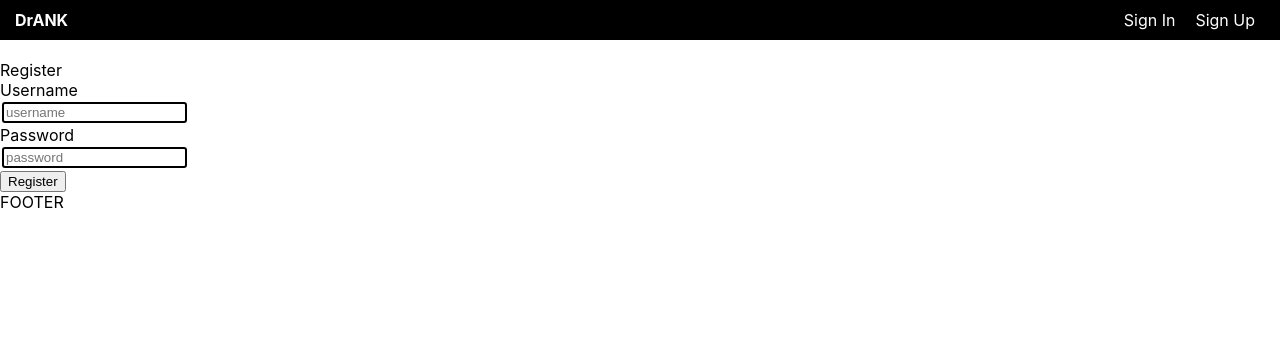
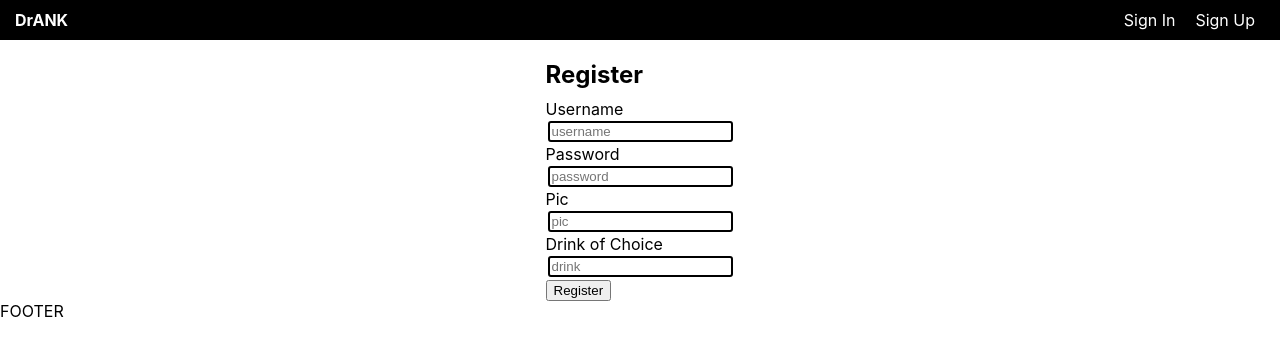
Before and after one commit to RanchHowards/drinkAppFE, a React (Create React App) app: page /register in a window 1280 px wide. Shown: the top 356 px of the page. Built offline with nearby package versions, Linux system fonts and the light colour scheme; no server answers.

Commit message:
add attendees bar & host bar.

```diff
--- a/src/App.css
+++ b/src/App.css
@@ -143,6 +143,21 @@ ul {
   margin: 0.4rem;
   height: 40px;
 }
+.registration-container {
+  display: flex;
+  flex-flow: row;
+  justify-content: center;
+}
+.registration-form {
+  display: flex;
+  flex-flow: column;
+}
+
+.event-description {
+  background-color: lightgray;
+  margin: 1em;
+  text-align: justify;
+}
 .profile {
   border: black solid 2px;
   border-radius: 3px;
@@ -223,6 +238,20 @@ nav ul li:hover {
   margin: 5px 10px 10px 10px;
 }
 
+.attendees-container {
+  display: flex;
+  flex-flow: column;
+  align-items: center;
+  margin: 10px;
+}
+.attendee-pic {
+  width: 100px;
+  height: 100px;
+  border-radius: 160%;
+  object-fit: cover;
+  border: black solid 2px;
+}
+
 /* DISPLAY */
 .main-container-no-token {
   padding-top: 60px;
--- a/src/App.js
+++ b/src/App.js
@@ -10,6 +10,8 @@ import Register from './components/Register'
 import MyEvents from './components/MyEvents'
 import EditEvent from './components/EditEvent'
 import EventShow from './components/EventShow'
+import Attendees from './components/Attendees'
+import Host from './components/Host'
 
 import { useMutation, useApolloClient, useQuery } from '@apollo/client'
 import { CREATE_USER, LOGIN, ADD_EVENT, ALL_EVENTS } from './queries'
@@ -36,6 +38,14 @@ function App() {
     onError: (err) => {
       setNotify(err.message)
       console.log('error from createUser mutation in App.js', err)
+    },
+    onCompleted: ({ createUser }) => {
+      //join/leave buttons don't function after creation of new account
+      localStorage.setItem('user-token', login.value)
+      setToken(createUser.value)
+      isLoggedInVar(true)
+      history.push('/events')
+      setNotify('Welcome to dRank!', 'navbar-success')
     },
     // refetchQueries: [{ query: USER_INFO }],
   })
@@ -142,12 +152,21 @@ function App() {
         </div>
         {token && (
           <aside className="aside aside-1">
-            {/* <CreateEvent addEvent={addEvent} /> */}
+            <Route path="/events/:id">
+              <Attendees />
+            </Route>
           </aside>
         )}
         {token && (
           <aside className="aside aside-2">
-            <Profile />
+            <Switch>
+              <Route path="/events/:id">
+                <Host />
+              </Route>
+              <Route path="/">
+                <Profile />
+              </Route>
+            </Switch>
           </aside>
         )}
         <footer className="footer">FOOTER</footer>
--- /dev/null
+++ b/src/components/Attendees.js
@@ -0,0 +1,38 @@
+import React from 'react'
+import { useQuery } from '@apollo/client'
+import { useParams } from 'react-router-dom'
+import { FIND_EVENT } from '../queries'
+
+const Attendees = () => {
+  const id = useParams().id
+
+  const eventInfo = useQuery(FIND_EVENT, {
+    variables: { eventId: id },
+  })
+  if (eventInfo.loading) return <div>LOADING</div>
+
+  if (eventInfo.error) return <div>ERROR</div> //make this better
+
+  const event = eventInfo.data.findEvent
+
+  return (
+    <div>
+      <div className="attendees-container">
+        People Going (Max {event.maxGuests})
+        <ul>
+          {event.attendees.map((person) => (
+            <li key={person.id}>
+              <img
+                src={person.pic}
+                alt="attendee"
+                className="attendee-pic"
+              ></img>
+            </li>
+          ))}
+        </ul>
+      </div>
+    </div>
+  )
+}
+
+export default Attendees
--- a/src/components/CreateEvent.js
+++ b/src/components/CreateEvent.js
@@ -10,7 +10,7 @@ const CreateEvent = ({ addEvent, history }) => {
   const [location, setLocation] = useState('')
   const [description, setDescription] = useState('')
   const [eventDate, setEventDate] = useState(undefined)
-  const [maxGuests, setMaxGuests] = useState('')
+  const [maxGuests, setMaxGuests] = useState(undefined)
 
   const handleEvent = (event) => {
     event.preventDefault()
--- a/src/components/EditEvent.js
+++ b/src/components/EditEvent.js
@@ -130,7 +130,7 @@ const EditEvent = ({ token, setNotify }) => {
           placeholder="How's it going to be?"
           onChange={({ target }) => setDescription(target.value)}
         ></textarea>
-        <button type="submit">add Event</button>
+        <button type="submit">Edit Event</button>
       </form>
       <img src={event.eventPic} className="event-pic" alt="event"></img>
     </div>
--- a/src/components/EventShow.js
+++ b/src/components/EventShow.js
@@ -34,6 +34,8 @@ const EventShow = ({ token, setNotify }) => {
   const event = eventInfo.data.findEvent
   const user = userInfo.data.me
 
+  const date = new Date(event.eventDate)
+
   const going = !event.attendees.every((person) => person.id !== user.id)
   const Button = () => {
     if (going) {
@@ -68,19 +70,22 @@ const EventShow = ({ token, setNotify }) => {
         <div className="event">
           <div className="event-info-top">
             <p style={{ fontSize: '100px' }}>{event.title}</p>
-            <img
+            {/* <img
               src={event.host.pic}
               alt="host"
               className="event-host-pic"
-            ></img>
+            ></img> */}
           </div>
           <img src={event.eventPic} alt="event" className="event-pic"></img>
           <div className="event-info-bottom">
             <div>{event.eventType}</div>
             <div>{event.location}</div>
-            <div>{event.attendees.length}</div>
+            <div>
+              <div>{date.toLocaleDateString()}</div>
+              <div>{date.toLocaleTimeString()}</div>
+            </div>
           </div>
-
+          <div className="event-description">{event.description}</div>
           <IsLoggedIn
             option={
               user?.id === event.host.id ? (
--- /dev/null
+++ b/src/components/Host.js
@@ -0,0 +1,34 @@
+import React from 'react'
+import { FIND_EVENT, USER_INFO } from '../queries'
+import { useQuery } from '@apollo/client'
+import { useParams } from 'react-router'
+
+const Host = () => {
+  const id = useParams().id
+  const eventInfo = useQuery(FIND_EVENT, {
+    variables: { eventId: id },
+  })
+  const userInfo = useQuery(USER_INFO)
+
+  if (eventInfo.loading || userInfo.loading) {
+    return <div>LOADING</div>
+  }
+  if (eventInfo.loading || userInfo.loading) {
+    return <div>ERROR</div>
+  }
+
+  const { host } = eventInfo.data.findEvent
+
+  return (
+    <div className="profile">
+      <div>
+        {host.id === userInfo.data.me.id ? "You're hosting!" : 'hosted by:'}
+      </div>
+      <h3>{host.username}</h3>
+      <img src={host.pic} alt="profile pic" className="profile-pic"></img>
+      <div>{host.drink}</div>
+    </div>
+  )
+}
+
+export default Host
--- a/src/components/MyEvent.js
+++ b/src/components/MyEvent.js
@@ -2,7 +2,6 @@ import React from 'react'
 import { Link } from 'react-router-dom'
 
 const MyEvent = ({ event, token, userInfo }) => {
-  console.log(event)
   return (
     <div>
       <div className="event-info-top">
--- a/src/components/Profile.js
+++ b/src/components/Profile.js
@@ -2,7 +2,7 @@ import React from 'react'
 import { USER_INFO } from '../queries'
 import { useQuery } from '@apollo/client'
 
-const Profile = ({ userInfo }) => {
+const Profile = () => {
   const { loading, error, data } = useQuery(USER_INFO)
   if (loading) {
     return <div>LOADING</div>
--- a/src/components/Register.js
+++ b/src/components/Register.js
@@ -3,18 +3,20 @@ import React, { useState } from 'react'
 const Register = ({ createUser, history }) => {
   const [username, setUsername] = useState('')
   const [password, setPassword] = useState('')
+  const [pic, setPic] = useState('')
+  const [drink, setDrink] = useState('')
 
   const signUp = (event) => {
-    event.stopPropagation()
-    createUser({ variables: { username, password } })
+    event.preventDefault()
+    createUser({ variables: { username, password, pic, drink } })
     setUsername('')
     setPassword('')
-    history.push('/')
   }
 
   return (
-    <div>
-      Register
+    <div className="registration-container">
+      <div className="registration-form">
+        <h2 style={{ margin: '0 0 10px 0' }}>Register</h2>
         <form onSubmit={signUp}>
           <label>
             Username
@@ -33,11 +35,28 @@ const Register = ({ createUser, history }) => {
               type="password"
             ></input>
           </label>
+          <label>
+            Pic
+            <input
+              value={pic}
+              placeholder="pic"
+              onChange={({ target }) => setPic(target.value)}
+            ></input>
+          </label>
+          <label>
+            Drink of Choice
+            <input
+              value={drink}
+              placeholder="drink"
+              onChange={({ target }) => setDrink(target.value)}
+            ></input>
+          </label>
 
           <button type="submit">Register</button>
         </form>
       </div>
-  ) // insert ?s before the dots to allow for the code to proceed if nothing is found
+    </div>
+  )
 }
 
 export default Register
--- a/src/queries.js
+++ b/src/queries.js
@@ -143,11 +143,13 @@ export const FIND_EVENT = gql`
       location
       attendees {
         username
+        pic
         id
       }
       host {
         username
         pic
+        drink
         id
       }
       description
@@ -159,8 +161,18 @@ export const FIND_EVENT = gql`
   }
 `
 export const CREATE_USER = gql`
-  mutation createUser($username: String!, $password: String!) {
-    createUser(username: $username, password: $password) {
+  mutation createUser(
+    $username: String!
+    $password: String!
+    $drink: String
+    $pic: String
+  ) {
+    createUser(
+      username: $username
+      password: $password
+      drink: $drink
+      pic: $pic
+    ) {
       value
     }
   }
```
Lines whose indentation alone changed are shown as unchanged.
